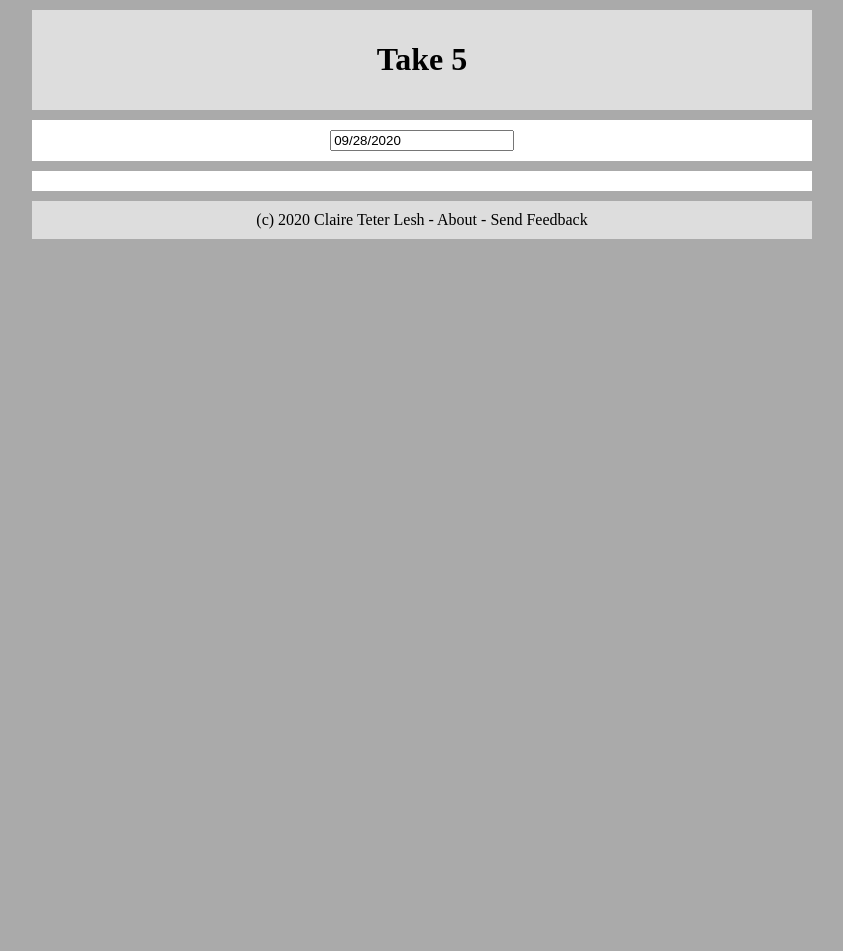
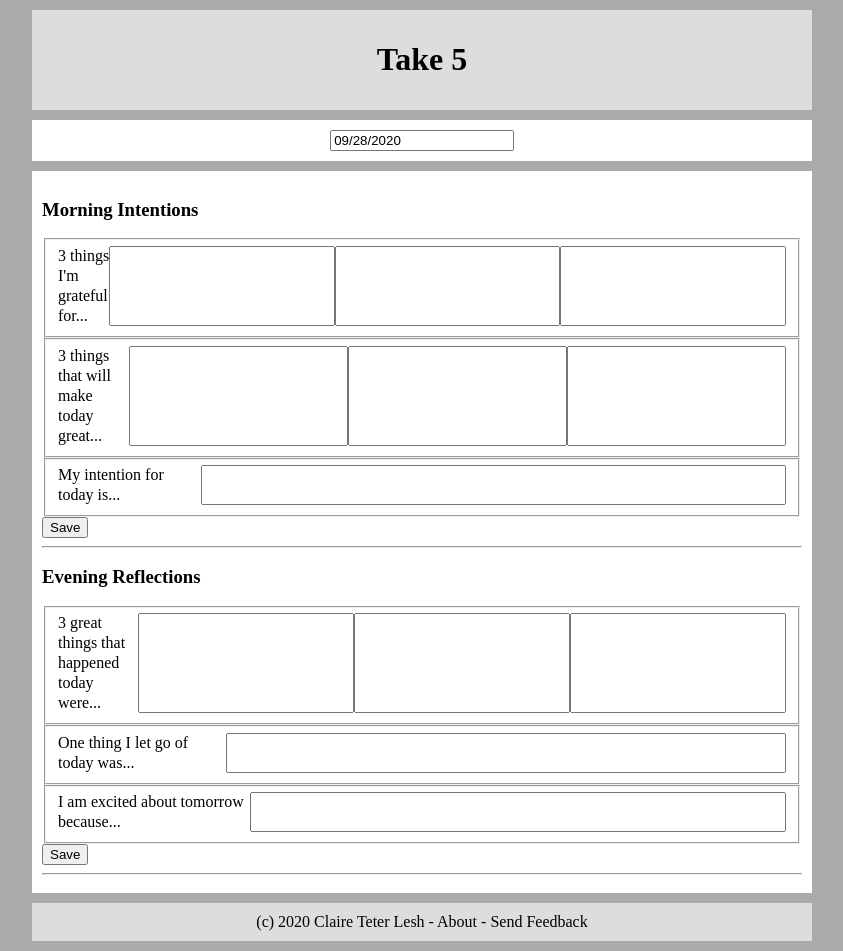
Before and after one commit to cteterita/take5-react, a React (Create React App) app: page / in a window 1280 px wide. Shown: the whole page, without its empty margins (218-1061 px from the left). Before the commit the page ends 800 px from the top, so only its background shows below. Built offline with nearby package versions, Linux system fonts and the light colour scheme.

Commit message:
added journalEntry into DayView

```diff
--- a/src/DayView/DayView.js
+++ b/src/DayView/DayView.js
@@ -1,17 +1,49 @@
-import React, { useState } from 'react';
+import React, { useState, useEffect } from 'react';
 import DatePicker from 'react-datepicker';
 
+import JournalEntry from '../JournalEntry/JournalEntry';
+import STORE from '../store.js';
 
 import "react-datepicker/dist/react-datepicker.css";
 
+function formatDate(date) {
+  return date.toISOString().split('T')[0];
+}
+
 function DayView() {
   const [startDate, setStartDate] = useState(new Date());
+  const [journalData, setJournalData] = useState({});
+  const [entryStarted, setEntryStarted] = useState(false);
+
+  // Fetch this day's journal entries
+  useEffect(() => {
+    setJournalData(STORE[formatDate(startDate)] || STORE['blank']);
+  }, [startDate]);
+
+  // Determine if either of today's entries have already been saved
+  useEffect(() => {
+    if(!journalData.morning) {
+      setEntryStarted(false);
+    } else {
+      setEntryStarted(journalData.morning.complete || journalData.evening.complete);
+    }
+  }, [journalData]);
+
   return (
     <>
       <section id="date-picker">
         <DatePicker selected={startDate} onChange={date => setStartDate(date)} />
       </section>
       <section id="daily-entry">
+        <JournalEntry entryData={journalData.morning} type='morning' />
+        <hr />
+        <JournalEntry entryData={journalData.evening} type='evening'/>
+        <hr />
+        {
+          entryStarted ?
+          <button type="submit" className="delete-button">Delete all entries from this day</button> :
+          ''
+        }
       </section>
     </>
   );
--- /dev/null
+++ b/src/JournalEntry/JournalEntry.js
@@ -0,0 +1,35 @@
+import React from 'react';
+
+function formatPrompts(prompts, complete) {
+  console.log(complete);
+  return prompts.map((p, i) => {
+    return (
+      <fieldset key={i} disabled={complete}>
+        {p.prompt}
+        {p.responses.map((r, i) => {
+          return (
+            <input
+              key={i}
+              defaultValue={r}
+            />
+          );
+        })}
+      </fieldset>
+    );
+  });
+}
+
+function JournalEntry(props) {
+  if (!props.entryData) {
+    return <span>Loading...</span>;
+  }
+  return (
+    <form id={`${props.type}-form`}>
+      <h3>{props.type === 'morning' ? 'Morning Intentions' : 'Evening Reflections' }</h3>
+        {formatPrompts(props.entryData.prompts, props.entryData.complete)}
+      <button type="submit" disabled={props.entryData.complete}>Save</button>
+    </form>
+  );
+}
+
+export default JournalEntry;
```
